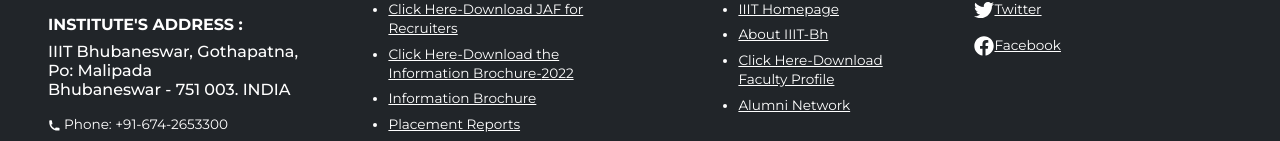
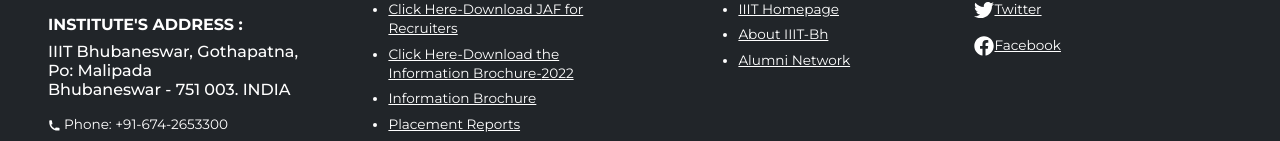
Before and after one commit to pawankm21/iiit-placement-website-v2, a Next.js app: page /about/academics in a window 1280 px wide. Shown: the part 2269-2410 px from the top of the page. Built offline with nearby package versions, Linux system fonts and the light colour scheme.

Commit message:
removed faculty profile form the footer

```diff
--- a/components/footer/index.jsx
+++ b/components/footer/index.jsx
@@ -116,7 +116,8 @@
                       <a className={styles.footerLink}>About IIIT-Bh</a>
                     </Link>
                   </li>
-                  <li>
+                  {/* Removing Faculty Profile form the footer */}
+                  {/* <li>
                     <Link
                       href={`/faculty.pdf`}
                       target="_blank"
@@ -126,7 +127,7 @@
                         Click Here-Download Faculty Profile
                       </a>
                     </Link>
-                  </li>
+                  </li> */}
                   <li>
                     <Link
                       href={`https://sites.google.com/iiit-bh.ac.in/alumni`}
```
